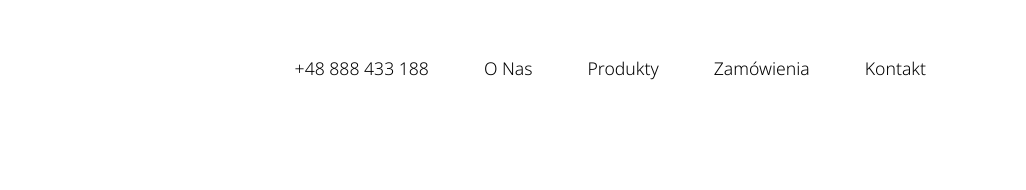
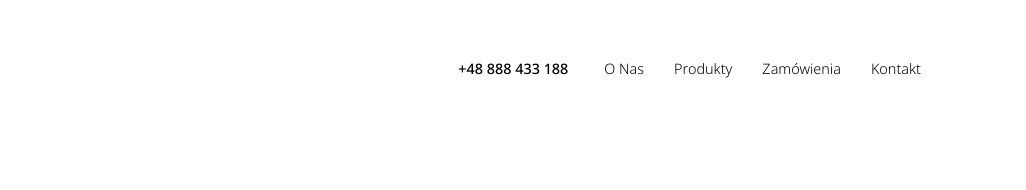
Before and after one commit to JerryWski/Hinic, an Astro site: page / in a window 1280 px wide. Shown: the full height of the page, 254-1280 px from the left. Built offline with nearby package versions, Linux system fonts and the light colour scheme; Astro itself is replaced by a stand-in of ours.

Commit message:
styling navbar

```diff
--- a/src/components/Navigation/Header.css
+++ b/src/components/Navigation/Header.css
@@ -16,6 +16,15 @@
   gap: 55px;
   align-items: center;
 }
+.nav-links :first-child {
+  font-weight: 500;
+  border: none;
+  pointer-events: none;
+  min-width: 132px;
+  cursor: auto;
+
+}
+
 .nav-links-mobile {
   position: fixed;
   top: 114px;
@@ -55,15 +64,33 @@
 .link-mobile {
   font-family: var(--main-font);
   font-weight: 300;
+  text-align: center;
   text-decoration: none;
   outline: none;
   color: var(--bg-black);
+  /* min-width: 110px; */
+  /* border: 1px solid var(--bg-black);
+  padding: 3px 8px;
+  border-radius: 7px; */
+  padding: 0 5px;
   font-size: 1.1rem;
+  position: relative;
   transition: 0.3s all ease;
 }
-.link:hover,
+.link:after,
+.link-mobile:after {
+  position: absolute;
+  content: '';
+  width: 0%;
+  background-color: var(--bg-black);
+  height: 3px;
+  left: 0;
+  bottom: -7px;
+  transition: .2s all ease;
+}
+.link:hover:after,
 .link:focus {
-  color: var(--main-pink);
+  width: 100%;
 }
 .link-mobile {
   color: var(--main-font);
@@ -112,12 +139,12 @@
     padding: 0;
   }
 }
-@media (max-width: 1100px) {
+@media (max-width: 1300px) {
   .nav-links {
-    gap: 30px;
+    gap: 20px;
   }
   .link, .link-mobile {
-    font-size: 1rem;
+    font-size: .9rem;
   }
 }
 @media (min-width: 900px) {
```
